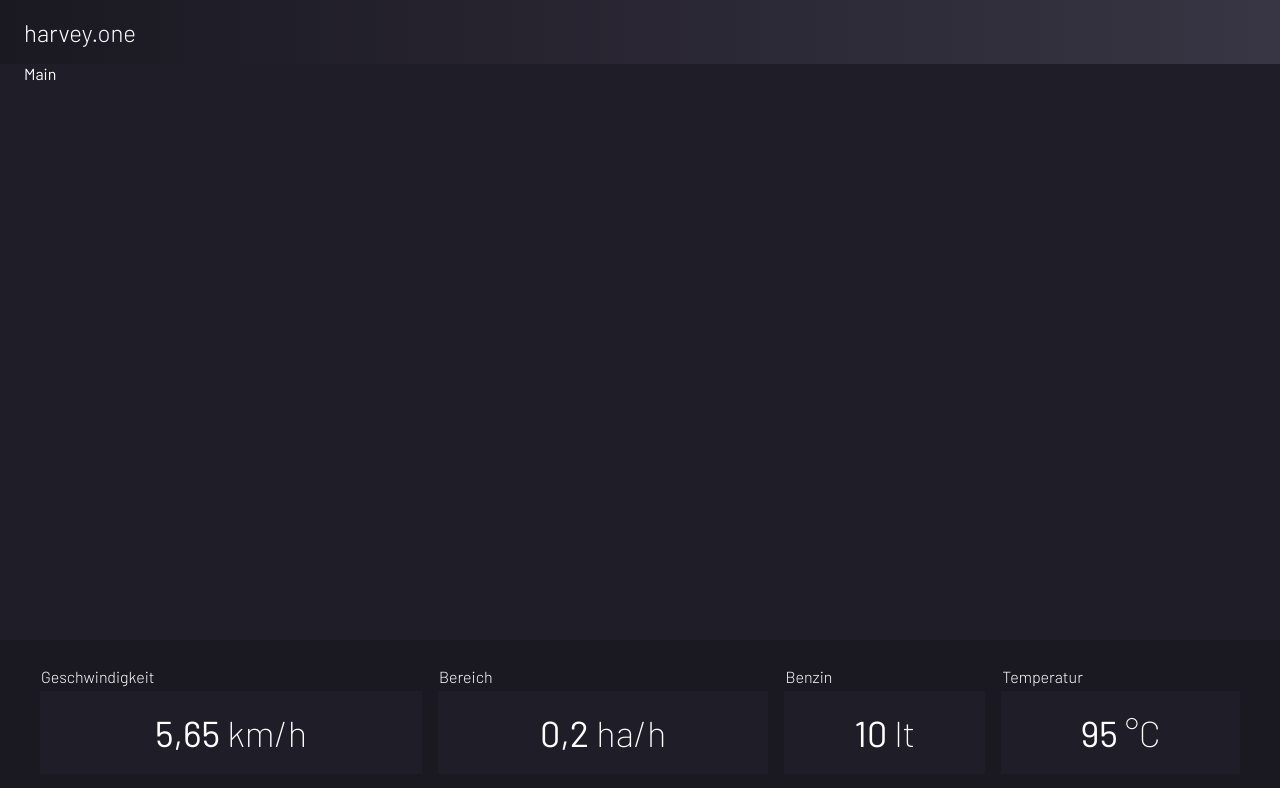
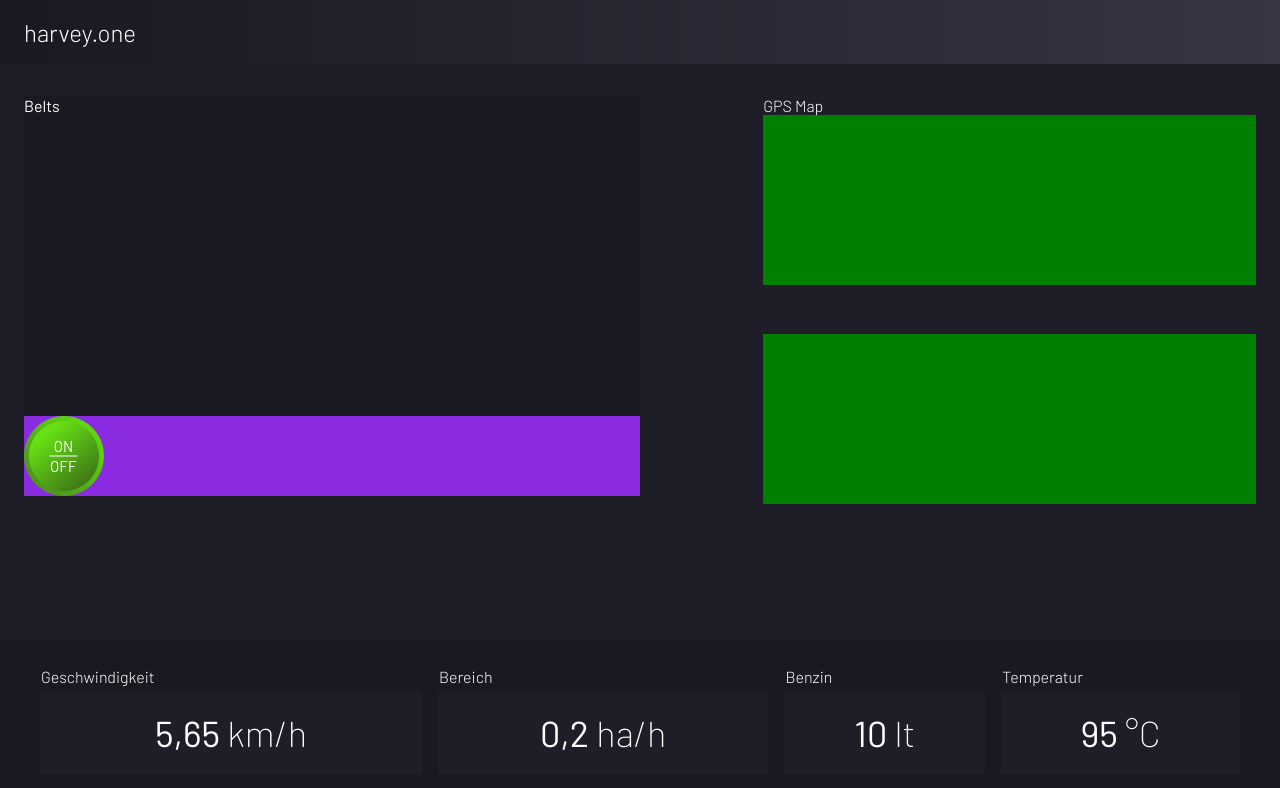
Before and after one commit to axlbert/harvey-control-panel, a React (Create React App) app: page / in a window 1280 px wide. Shown: the top 788 px of the page. Built offline with nearby package versions, Linux system fonts and the light colour scheme.

Commit message:
init main component

```diff
--- a/src/App.js
+++ b/src/App.js
@@ -3,6 +3,7 @@ import { Container } from '@material-ui/core';
 
 import './App.css';
 import Footer from './Footer/Footer';
+import Main from './Main/Main';
 
 function App() {
   return (
@@ -10,9 +11,7 @@ function App() {
       <header className="App-Header">
         <Container>harvey.one</Container>
       </header>
-      <main className="App-Main">
-        <Container>Main</Container>
-      </main>
+      <Main />
       <Footer />
     </div>
   );
--- /dev/null
+++ b/src/Main/Main.css
@@ -0,0 +1,44 @@
+.Main {
+  box-sizing: border-box;
+  height: calc(100vh - 14rem);
+  padding: 2rem 0;
+  background-color: rgb(31, 29, 39);
+}
+
+.Main-Inner {
+  display: flex;
+  justify-content: space-between;
+}
+
+.Main-Left {
+  width: 50%;
+}
+.Main-Right {
+  width: 40%;
+}
+
+.Main-Text {
+  font-weight: 300;
+}
+
+.Belts {
+  width: 100%;
+  height: 320px;
+  background-color: rgb(26, 24, 33);
+}
+
+.Main-Controls {
+  height: 80px;
+  background-color: blueviolet;
+}
+
+.Main-VideoWrapper {
+  width: 100%;
+  height: 170px;
+  background-color: green;
+}
+
+.Main-VideoSeparator {
+  margin: 1.5rem 0;
+  border-top: 1px solid rgb(31, 29, 39);
+}
--- /dev/null
+++ b/src/Main/Main.js
@@ -0,0 +1,28 @@
+import React from 'react';
+import { Container } from '@material-ui/core';
+
+import './Main.css';
+import onOff from './on-off.png';
+
+export default function Main() {
+  return (
+    <main className="Main">
+      <Container>
+        <div className="Main-Inner">
+          <div className="Main-Left">
+            <div className="Belts">Belts</div>
+            <div className="Main-Controls">
+              <img src={onOff} alt="On/Off" />
+            </div>
+          </div>
+          <div className="Main-Right">
+            <span className="Main-Text">GPS Map</span>
+            <div className="Main-VideoWrapper"></div>
+            <div className="Main-VideoSeparator"></div>
+            <div className="Main-VideoWrapper"></div>
+          </div>
+        </div>
+      </Container>
+    </main>
+  );
+}
```
Also changed, not shown: src/Main/arrow-button.png (added), src/Main/on-off.png (added).
